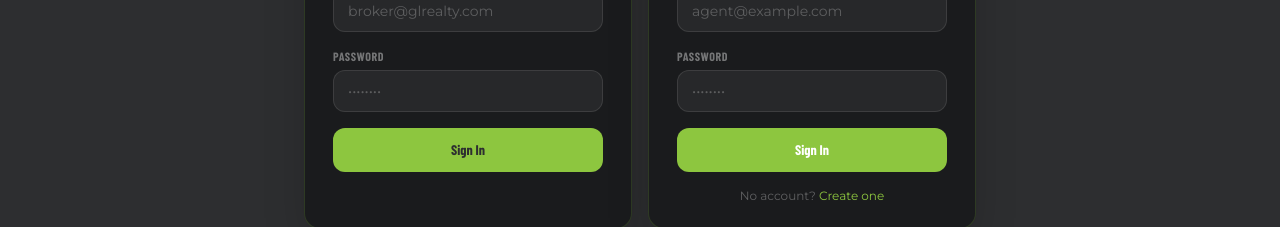
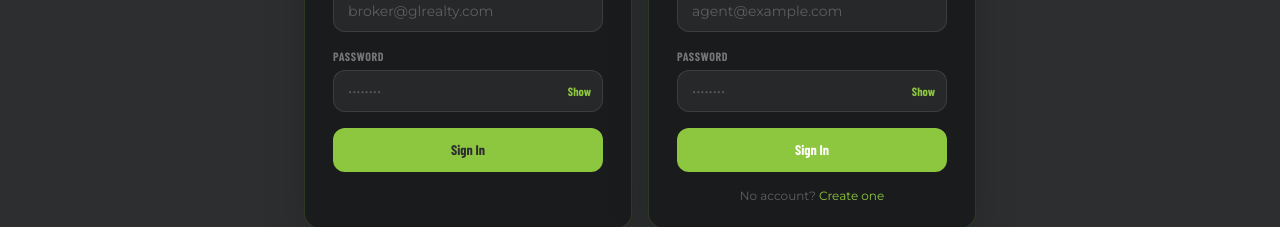
Before and after one commit to BeShay-Bef/greenlightrealtycrm, a Next.js app: page / in a window 1280 px wide. Shown: the part 404-631 px from the top of the page. Built offline with nearby package versions, Linux system fonts and the light colour scheme; no server answers; a web font is replaced by a local one.

Commit message:
Reset passwords to 123456789, fix session delay, add show/hide password

```diff
--- a/src/app/page.tsx
+++ b/src/app/page.tsx
@@ -13,13 +13,16 @@ const inputCls = 'w-full px-3.5 py-2.5 rounded-xl text-sm text-white placeholder
 const labelCls = 'block text-xs font-heading font-bold text-white/40 uppercase tracking-wider mb-1.5'
 const btnGreen = 'w-full font-heading font-bold py-3 rounded-xl text-sm hover:brightness-110 disabled:opacity-50'
 
+const delay = (ms: number) => new Promise(r => setTimeout(r, ms))
+
 export default function HomePage() {
 
   // ── Broker ──
-  const [bEmail, setBEmail] = useState('')
-  const [bPass,  setBPass]  = useState('')
-  const [bErr,   setBErr]   = useState('')
-  const [bBusy,  setBBusy]  = useState(false)
+  const [bEmail,   setBEmail]   = useState('')
+  const [bPass,    setBPass]    = useState('')
+  const [bErr,     setBErr]     = useState('')
+  const [bBusy,    setBBusy]    = useState(false)
+  const [bShowPw,  setBShowPw]  = useState(false)
 
   const brokerLogin = async (e: React.FormEvent) => {
     e.preventDefault()
@@ -30,23 +33,26 @@ export default function HomePage() {
       await supabase.auth.signOut()
       setBErr('Access denied'); setBBusy(false); return
     }
+    await delay(500)
     window.location.href = '/dashboard'
   }
 
   // ── Agent ──
-  const [aMode,  setAMode]  = useState<'in' | 'up'>('in')
-  const [aName,  setAName]  = useState('')
-  const [aPhone, setAPhone] = useState('')
-  const [aEmail, setAEmail] = useState('')
-  const [aPass,  setAPass]  = useState('')
-  const [aErr,   setAErr]   = useState('')
-  const [aBusy,  setABusy]  = useState(false)
+  const [aMode,   setAMode]   = useState<'in' | 'up'>('in')
+  const [aName,   setAName]   = useState('')
+  const [aPhone,  setAPhone]  = useState('')
+  const [aEmail,  setAEmail]  = useState('')
+  const [aPass,   setAPass]   = useState('')
+  const [aErr,    setAErr]    = useState('')
+  const [aBusy,   setABusy]   = useState(false)
+  const [aShowPw, setAShowPw] = useState(false)
 
   const agentLogin = async (e: React.FormEvent) => {
     e.preventDefault()
     setAErr(''); setABusy(true)
     const { error } = await supabase.auth.signInWithPassword({ email: aEmail, password: aPass })
     if (error) { setAErr('Invalid credentials'); setABusy(false); return }
+    await delay(500)
     window.location.href = '/agent-dashboard'
   }
 
@@ -58,15 +64,17 @@ export default function HomePage() {
     if (data.user) {
       await supabase.from('agents').insert({ name: aName, email: aEmail, phone: aPhone, status: 'active' })
     }
+    await delay(500)
     window.location.href = '/agent-dashboard'
   }
 
   // ── Admin ──
-  const [adOpen,  setAdOpen]  = useState(false)
-  const [adEmail, setAdEmail] = useState('')
-  const [adPass,  setAdPass]  = useState('')
-  const [adErr,   setAdErr]   = useState('')
-  const [adBusy,  setAdBusy]  = useState(false)
+  const [adOpen,   setAdOpen]   = useState(false)
+  const [adEmail,  setAdEmail]  = useState('')
+  const [adPass,   setAdPass]   = useState('')
+  const [adErr,    setAdErr]    = useState('')
+  const [adBusy,   setAdBusy]   = useState(false)
+  const [adShowPw, setAdShowPw] = useState(false)
 
   const adminLogin = async (e: React.FormEvent) => {
     e.preventDefault()
@@ -77,6 +85,7 @@ export default function HomePage() {
       await supabase.auth.signOut()
       setAdErr('Access denied'); setAdBusy(false); return
     }
+    await delay(500)
     window.location.href = '/glradmin'
   }
 
@@ -121,9 +130,15 @@ export default function HomePage() {
               </div>
               <div>
                 <label className={labelCls}>Password</label>
-                <input type="password" required placeholder="••••••••"
-                  value={bPass} onChange={e => setBPass(e.target.value)}
-                  className={inputCls} style={inp} />
+                <div className="relative">
+                  <input type={bShowPw ? 'text' : 'password'} required placeholder="••••••••"
+                    value={bPass} onChange={e => setBPass(e.target.value)}
+                    className={inputCls + ' pr-14'} style={inp} />
+                  <button type="button" onClick={() => setBShowPw(v => !v)}
+                    className="absolute right-3 top-1/2 -translate-y-1/2 text-xs font-heading font-bold text-glr-green hover:brightness-110">
+                    {bShowPw ? 'Hide' : 'Show'}
+                  </button>
+                </div>
               </div>
               <button type="submit" disabled={bBusy} className={btnGreen} style={{ background: '#8DC63F', color: '#2d2e30' }}>
                 {bBusy ? 'Signing in...' : 'Sign In'}
@@ -152,18 +167,23 @@ export default function HomePage() {
                 </div>
                 <div>
                   <label className={labelCls}>Password</label>
-                  <input type="password" required placeholder="••••••••"
-                    value={aPass} onChange={e => setAPass(e.target.value)}
-                    className={inputCls} style={inp} />
+                  <div className="relative">
+                    <input type={aShowPw ? 'text' : 'password'} required placeholder="••••••••"
+                      value={aPass} onChange={e => setAPass(e.target.value)}
+                      className={inputCls + ' pr-14'} style={inp} />
+                    <button type="button" onClick={() => setAShowPw(v => !v)}
+                      className="absolute right-3 top-1/2 -translate-y-1/2 text-xs font-heading font-bold text-glr-green hover:brightness-110">
+                      {aShowPw ? 'Hide' : 'Show'}
+                    </button>
+                  </div>
                 </div>
                 <button type="submit" disabled={aBusy} className={btnGreen} style={{ background: '#8DC63F', color: '#fff' }}>
                   {aBusy ? 'Signing in...' : 'Sign In'}
                 </button>
                 <p className="text-center text-white/30 text-xs">
                   No account?{' '}
-                  <button type="button" onClick={() => { setAMode('up'); setAErr('') }} className="text-glr-green hover:underline">
-                    Create one
-                  </button>
+                  <button type="button" onClick={() => { setAMode('up'); setAErr(''); setAShowPw(false) }}
+                    className="text-glr-green hover:underline">Create one</button>
                 </p>
               </form>
             ) : (
@@ -189,18 +209,23 @@ export default function HomePage() {
                 </div>
                 <div>
                   <label className={labelCls}>Password</label>
-                  <input type="password" required minLength={6} placeholder="••••••••"
-                    value={aPass} onChange={e => setAPass(e.target.value)}
-                    className={inputCls} style={inp} />
+                  <div className="relative">
+                    <input type={aShowPw ? 'text' : 'password'} required minLength={6} placeholder="••••••••"
+                      value={aPass} onChange={e => setAPass(e.target.value)}
+                      className={inputCls + ' pr-14'} style={inp} />
+                    <button type="button" onClick={() => setAShowPw(v => !v)}
+                      className="absolute right-3 top-1/2 -translate-y-1/2 text-xs font-heading font-bold text-glr-green hover:brightness-110">
+                      {aShowPw ? 'Hide' : 'Show'}
+                    </button>
+                  </div>
                 </div>
                 <button type="submit" disabled={aBusy} className={btnGreen} style={{ background: '#8DC63F', color: '#fff' }}>
                   {aBusy ? 'Creating account...' : 'Create Account'}
                 </button>
                 <p className="text-center text-white/30 text-xs">
                   Have an account?{' '}
-                  <button type="button" onClick={() => { setAMode('in'); setAErr('') }} className="text-glr-green hover:underline">
-                    Sign in
-                  </button>
+                  <button type="button" onClick={() => { setAMode('in'); setAErr(''); setAShowPw(false) }}
+                    className="text-glr-green hover:underline">Sign in</button>
                 </p>
               </form>
             )}
@@ -247,15 +272,25 @@ export default function HomePage() {
               </div>
               <div>
                 <label className={labelCls}>Password</label>
-                <input type="password" required placeholder="••••••••"
-                  value={adPass} onChange={e => setAdPass(e.target.value)}
-                  className={inputCls} style={inp} />
+                <div className="relative">
+                  <input type={adShowPw ? 'text' : 'password'} required placeholder="••••••••"
+                    value={adPass} onChange={e => setAdPass(e.target.value)}
+                    className={inputCls + ' pr-14'} style={inp} />
+                  <button type="button" onClick={() => setAdShowPw(v => !v)}
+                    className="absolute right-3 top-1/2 -translate-y-1/2 text-xs font-heading font-bold text-glr-green hover:brightness-110">
+                    {adShowPw ? 'Hide' : 'Show'}
+                  </button>
+                </div>
               </div>
               <div className="flex gap-2">
-                <button type="submit" disabled={adBusy} className="flex-1 font-heading font-bold py-2.5 rounded-xl text-sm hover:brightness-110 disabled:opacity-50" style={{ background: '#8DC63F', color: '#2d2e30' }}>
+                <button type="submit" disabled={adBusy}
+                  className="flex-1 font-heading font-bold py-2.5 rounded-xl text-sm hover:brightness-110 disabled:opacity-50"
+                  style={{ background: '#8DC63F', color: '#2d2e30' }}>
                   {adBusy ? 'Signing in...' : 'Sign In'}
                 </button>
-                <button type="button" onClick={() => setAdOpen(false)} className="px-4 py-2.5 rounded-xl text-sm text-white/35 hover:text-white/60 font-heading" style={{ border: '1px solid rgba(255,255,255,0.08)' }}>
+                <button type="button" onClick={() => setAdOpen(false)}
+                  className="px-4 py-2.5 rounded-xl text-sm text-white/35 hover:text-white/60 font-heading"
+                  style={{ border: '1px solid rgba(255,255,255,0.08)' }}>
                   Cancel
                 </button>
               </div>
```
